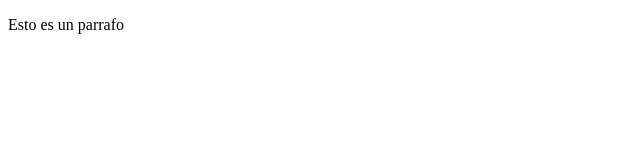
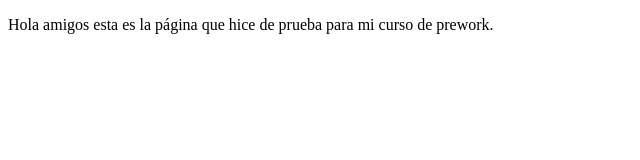
Before and after one commit to AlbertoValenciaMX/prework, a plain HTML site: page index.html in a window 1280 px wide. Shown: the whole page, without its empty margins (0-640 px from the left). Drawn offline with Linux system fonts and the light colour scheme.

Commit message:
Se modifico el texto del parrafo para comprobar

```diff
--- a/index.html
+++ b/index.html
@@ -7,7 +7,7 @@
 </head>
 <body>
 <p>
-    Esto es un parrafo
+    Hola amigos esta es la página que hice de prueba para mi curso de prework.
 </p>
 </body>
 </html>
```
